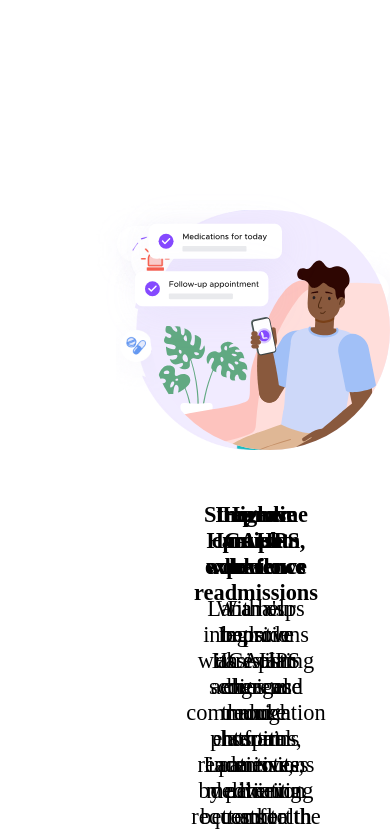
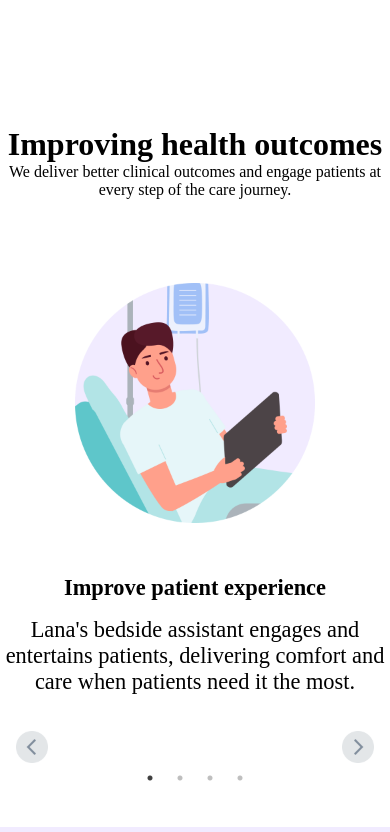
Before and after one commit to prathmeshjagtap/lanahealth, a React (Create React App) app: page / in a window 390 px wide. Shown: the part 1922-2754 px from the top of the page. Built offline with nearby package versions, Linux system fonts and the light colour scheme; a web font is replaced by a local one.

Commit message:
feat-added carousel

```diff
--- a/package.json
+++ b/package.json
@@ -9,6 +9,8 @@
     "react": "^18.2.0",
     "react-dom": "^18.2.0",
     "react-scripts": "5.0.1",
+    "react-slick": "^0.29.0",
+    "slick-carousel": "^1.8.1",
     "web-vitals": "^2.1.4"
   },
   "scripts": {
--- /dev/null
+++ b/src/components/carousel/CardCarousel.jsx
@@ -0,0 +1,54 @@
+import React from "react";
+import Slider from "react-slick";
+import "slick-carousel/slick/slick.css";
+import "slick-carousel/slick/slick-theme.css";
+import outcomesDatabase from "../../database/healthOutcomes.json";
+import { OutcomesCard } from "../outcomesCard/OutcomesCard";
+import "./cardCarousel.css";
+
+function CardCarousel() {
+	function SampleNextArrow(props) {
+		const { onClick } = props;
+		return (
+			<img
+				className="left__arrow"
+				onClick={onClick}
+				src="/assets/right-arrow-swiper.png"
+				alt="left-arrow-icon"
+			/>
+		);
+	}
+
+	function SamplePrevArrow(props) {
+		const { onClick } = props;
+		return (
+			<img
+				className="right__arrow"
+				onClick={onClick}
+				src="/assets/left-arrow-swiper.png"
+				alt="left-arrow-icon"
+			/>
+		);
+	}
+
+	const settings = {
+		dots: true,
+		infinite: true,
+		speed: 500,
+		slidesToShow: 1,
+		slidesToScroll: 1,
+		nextArrow: <SampleNextArrow />,
+		prevArrow: <SamplePrevArrow />,
+	};
+	return (
+		<div className="outcomes__container__mobile">
+			<Slider {...settings}>
+				{outcomesDatabase?.outcomesData?.map((item) => (
+					<OutcomesCard key={item.id} cardInfo={item} />
+				))}
+			</Slider>
+		</div>
+	);
+}
+
+export { CardCarousel };
--- /dev/null
+++ b/src/components/carousel/cardCarousel.css
@@ -0,0 +1,22 @@
+.outcomes__container__mobile {
+	display: none;
+}
+
+.left__arrow {
+	position: absolute;
+	bottom: 0;
+	right: 1rem;
+	width: 2rem;
+}
+.right__arrow {
+	position: absolute;
+	bottom: 0;
+	left: 1rem;
+	width: 2rem;
+}
+
+@media screen and (max-width: 768px) {
+	.outcomes__container__mobile {
+		display: block;
+	}
+}
--- a/src/components/footer/footer.css
+++ b/src/components/footer/footer.css
@@ -53,8 +53,16 @@
 }
 
 @media screen and (max-width: 780px) {
+	.footer {
+		display: flex;
+		justify-content: center;
+		align-items: center;
+	}
+
 	.footer__container {
 		flex-direction: column;
+		justify-content: center;
+		align-items: center;
 	}
 	.links__container {
 		flex-direction: column;
--- a/src/components/index.js
+++ b/src/components/index.js
@@ -2,3 +2,4 @@
 export { Footer } from "./footer/Footer";
 export { OutcomesCard } from "./outcomesCard/OutcomesCard";
 export { Modal } from "./modal/Modal";
+export { CardCarousel } from "./carousel/CardCarousel";
--- a/src/components/navbar/Navbar.jsx
+++ b/src/components/navbar/Navbar.jsx
@@ -4,6 +4,7 @@
 function Navbar() {
 	return (
 		<div className="navbar__container">
+			<img src="" />
 			<div className="navbar__logo">
 				<img
 					className="logo-text"
--- a/src/components/outcomesCard/outcomesCard.css
+++ b/src/components/outcomesCard/outcomesCard.css
@@ -20,3 +20,9 @@
 	max-width: 480px;
 	font-size: 1.4rem;
 }
+
+@media screen and (max-width: 768px) {
+	.OutcomesCard__container {
+		width: 100%;
+	}
+}
--- a/src/screens/home/Home.jsx
+++ b/src/screens/home/Home.jsx
@@ -1,5 +1,11 @@
 import React, { useState } from "react";
-import { Footer, Modal, Navbar, OutcomesCard } from "../../components";
+import {
+	CardCarousel,
+	Footer,
+	Modal,
+	Navbar,
+	OutcomesCard,
+} from "../../components";
 import outcomesDatabase from "../../database/healthOutcomes.json";
 import "./home.css";
 
@@ -10,7 +16,6 @@
 		setModal(false);
 	};
 	return (
-		<>
 		<div>
 			<Navbar />
 			<div className="info__container">
@@ -54,6 +59,12 @@
 				<button className="button">Learn More</button>
 			</div>
 			<div className="outcomesInfo__container">
+				<h1>Improving health outcomes</h1>
+				<p>
+					We deliver better clinical outcomes and engage patients at every step
+					of the care journey.
+				</p>
+				<CardCarousel />
 				<div className="outcomes__container">
 					{outcomesDatabase?.outcomesData?.map((item) => (
 						<OutcomesCard key={item.id} cardInfo={item} />
@@ -70,9 +81,8 @@
 				<button className="button">Schedule a Demo</button>
 			</div>
 			<Footer />
+			<Modal close={close} open={modal} />
 		</div>
-			<Modal close={close} open={modal} />
-		</>
 	);
 }
 
--- a/src/screens/home/home.css
+++ b/src/screens/home/home.css
@@ -108,9 +108,9 @@
 }
 
 .outcomes__container {
+	width: 100%;
 	display: flex;
 	flex-wrap: wrap;
-	padding: 0 8rem;
 }
 @media screen and (max-width: 768px) {
 	.play_icon {
@@ -124,7 +124,17 @@
 		margin-top: 6rem;
 		margin-bottom: 4rem;
 	}
-	.home__screen_tech {
+	.home__screen_tech,
+	.outcomes__container {
 		display: none;
 	}
+	.outcomesInfo__container {
+		padding: 0;
+	}
 }
+
+@media screen and (max-width: 1240px) {
+	.outcomesInfo__container {
+		padding: 0;
+	}
+}
```
Also changed, not shown: 1 other file (tests, documents, lock files or other folders). Lines whose indentation alone changed are shown as unchanged.
